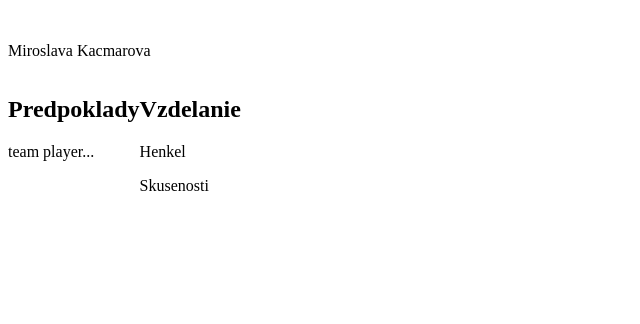
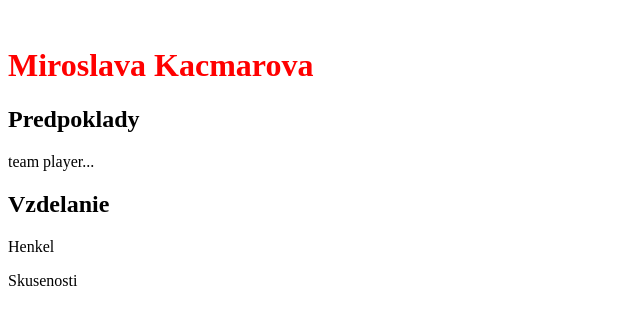
Before and after one commit to miroslavaka/zivotopis, a plain HTML site: page index.html in a window 1280 px wide. Shown: the whole page, without its empty margins (0-640 px from the left). Drawn offline with Linux system fonts and the light colour scheme.

Commit message:
Pridan CSS styl

```diff
--- a/index.html
+++ b/index.html
@@ -6,17 +6,13 @@
     <meta http-equiv="X-UA-Compatible" content="IE=edge" />
     <meta name="viewport" content="width=device-width, initial-scale=1.0" />
     <title>Ccurriculum Vitae</title>
+    <link rel="stylesheet" href="style.css" />
 </head>
-<style>
-    main {
-        display: flex;
-    }
-</style>
 
 <body>
     <header>
         <img src="" alt="" />
-        <p>Miroslava Kacmarova</p>
+        <h1>Miroslava Kacmarova</h1>
     </header>
     <main>
         <section>
--- /dev/null
+++ b/style.css
@@ -0,0 +1,3 @@
+h1 {
+    color: red;
+}
```
